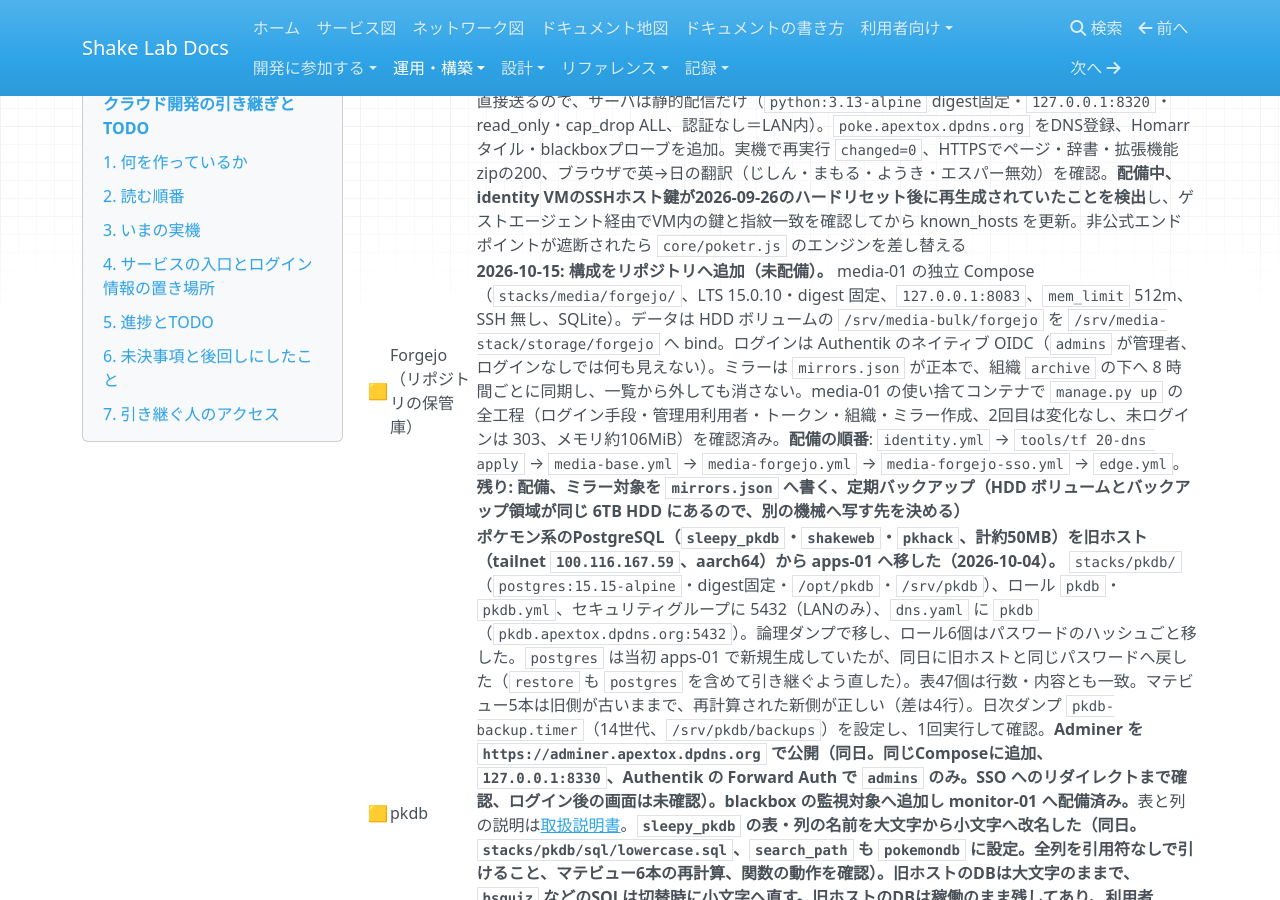
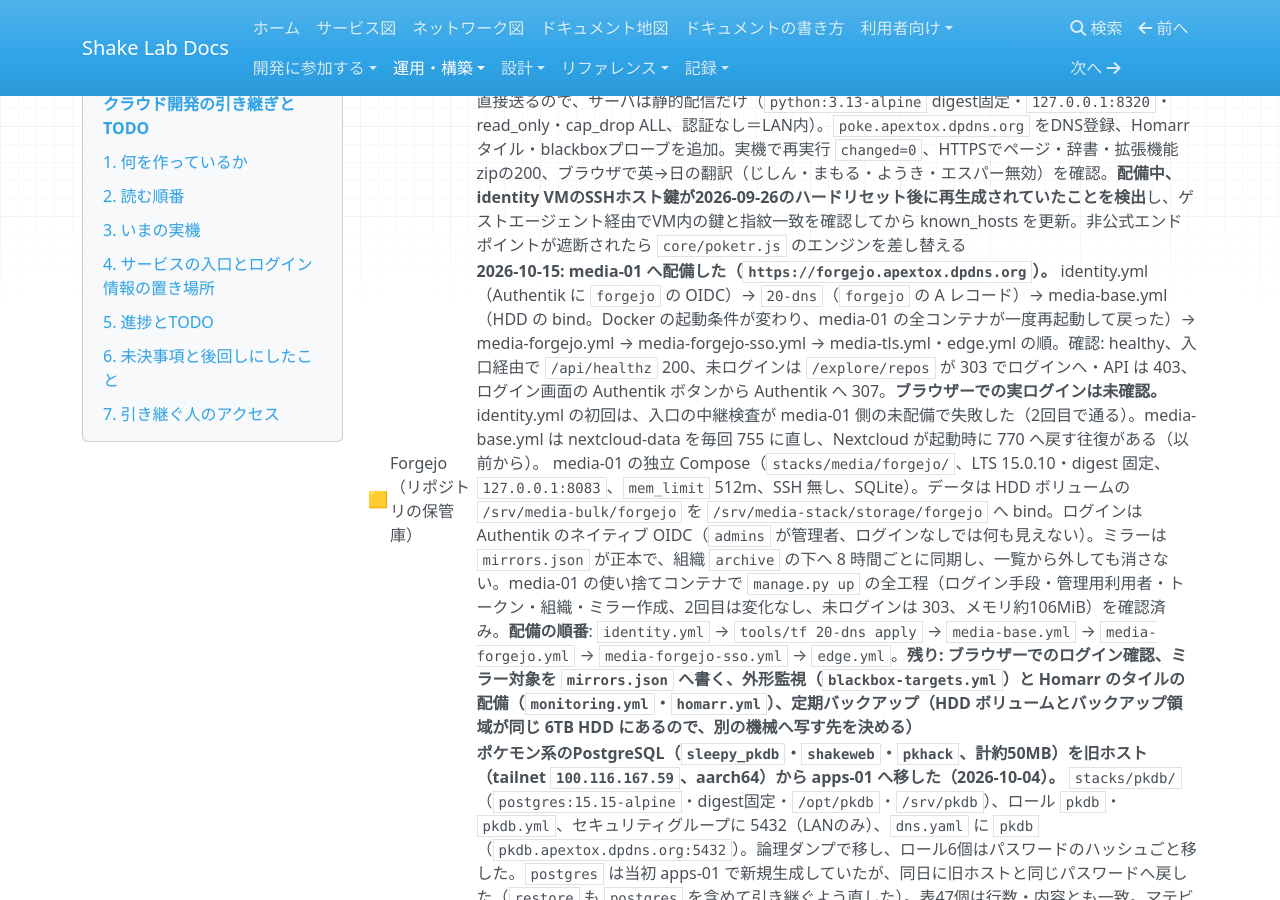
Before and after one commit to rurutheGeek/shake-cloud, an MkDocs documentation site: the page built from docs/operations/handover.md, in a window 1280 px wide and 900 px high, scrolled down 16673 px. Built offline with MkDocs 1.6.1, drawn with Linux system fonts in a browser that asks for light colours; nearby versions of some CDN libraries; a script that is not in the unit is left out.

Commit message:
docs: Forgejo を media-01 へ配備した結果を記録する
Co-Authored-By: Claude Opus 5.5 <noreply@anthropic.com>

```diff
--- a/docs/operations/handover.md
+++ b/docs/operations/handover.md
@@ -211,7 +211,7 @@ sops --decrypt platform/sops/pve-users.sops.yaml
 | 🟨 | MCP | **読み取り専用のMCPサーバ `cloud/mcp` を実装（2026-09-23）。** 22ツール（VM・ボリューム・SG・S3・DB・関数・監査の参照）。OpenAPIの `x-shakecloud-scope: read` との被覆をテストで検査し、DB資格情報と書き込みは公開しない。**dev-bでビルドし、opencode（`~/.config/opencode/opencode.jsonc`）へ `{file:}` 参照で登録済み。stdioの実機疎通（initialize・tools/list 22件・`get_caller_identity`）も確認済み。ReadOnlyキーでの拒否確認はキー発行後** | [mcp.md](mcp.md) |
 | ✅ | mail-view | **Gmail通知メールの読み取り専用ビューアをservices-01へ配備（2026-09-26）。** `stacks/mail-view/`（標準ライブラリのみ・`python:3.13-alpine` digest固定・`127.0.0.1:8310`・read_only・cap_drop ALL）。IMAPは `imap.gmail.com:993` にアプリパスワードで入り `EXAMINE`（readonly）で**既読を付けない**。入口はCaddy Forward Auth（identityの `mail-view` プロバイダ、`users` 全員）で、未認証は `https://auth.apextox.dpdns.org` へ302。`mail-view.apextox.dpdns.org` をDNS登録、Homarrタイル追加、blackboxプローブup。実機で `/healthz` 200・IMAP取得50件を確認。資格情報は `platform/sops/smtp.sops.yaml` のアプリパスワードをIMAPと共用（IMAP有効化済みを実測）。**配備中にAnsibleの `copy` が `{{ "\n" }}` をリテラル2文字で書く問題を発見し、改行を書かない形へ修正・テスト化** | `stacks/mail-view/README.md`・[SMTPとメール送信](smtp.md) |
 | ✅ | ポケモン翻訳 | **ポケモン用語を公式名に固定する翻訳サイトとブラウザ拡張機能を作り、翻訳サイトをservices-01へ配備（2026-09-27）。** **実装は同日に公開リポジトリ [rurutheGeek/poke-translate](https://github.com/rurutheGeek/poke-translate)（MIT、v1.0.0）へ切り出し**、ここはロール既定値の `poke_translate_version`・`_sha256` でリリースの `poke-translate-site-vX.Y.Z.tar.gz` を固定し、`get_url`（checksum）で取って `manage.py install` が `/srv/services/poke-translate/site` へ展開する方式（変わったファイルだけ置換、リリースに無いファイルは削除。初回方式の `pokeapi.json` と旧コードはロールが片付ける）。本体は `core/poketr.js` の1つで、翻訳サイトと拡張機能（Manifest V3、サーバ不要）が共用。辞書はPokéAPI（commit固定）＋`custom-terms.json`から公開リポジトリのリリースCIが生成する。翻訳は閲覧者のブラウザからGoogle翻訳の**非公式**エンドポイント（`client=dict-chrome-ex`）へ直接送るので、サーバは静的配信だけ（`python:3.13-alpine` digest固定・`127.0.0.1:8320`・read_only・cap_drop ALL、認証なし＝LAN内）。`poke.apextox.dpdns.org` をDNS登録、Homarrタイル・blackboxプローブを追加。実機で再実行 `changed=0`、HTTPSでページ・辞書・拡張機能zipの200、ブラウザで英→日の翻訳（じしん・まもる・ようき・エスパー無効）を確認。**配備中、identity VMのSSHホスト鍵が2026-09-26のハードリセット後に再生成されていたことを検出**し、ゲストエージェント経由でVM内の鍵と指紋一致を確認してから known_hosts を更新。非公式エンドポイントが遮断されたら `core/poketr.js` のエンジンを差し替える | [ポケモン翻訳](../services/poke-translate.md)・`stacks/poke-translate/README.md` |
-| 🟨 | Forgejo（リポジトリの保管庫） | **2026-10-15: 構成をリポジトリへ追加（未配備）。** media-01 の独立 Compose（`stacks/media/forgejo/`、LTS 15.0.10・digest 固定、`127.0.0.1:8083`、`mem_limit` 512m、SSH 無し、SQLite）。データは HDD ボリュームの `/srv/media-bulk/forgejo` を `/srv/media-stack/storage/forgejo` へ bind。ログインは Authentik のネイティブ OIDC（`admins` が管理者、ログインなしでは何も見えない）。ミラーは `mirrors.json` が正本で、組織 `archive` の下へ 8 時間ごとに同期し、一覧から外しても消さない。media-01 の使い捨てコンテナで `manage.py up` の全工程（ログイン手段・管理用利用者・トークン・組織・ミラー作成、2回目は変化なし、未ログインは 303、メモリ約106MiB）を確認済み。**配備の順番**: `identity.yml` → `tools/tf 20-dns apply` → `media-base.yml` → `media-forgejo.yml` → `media-forgejo-sso.yml` → `edge.yml`。**残り: 配備、ミラー対象を `mirrors.json` へ書く、定期バックアップ（HDD ボリュームとバックアップ領域が同じ 6TB HDD にあるので、別の機械へ写す先を決める）** | [forgejo.md](../services/forgejo.md) |
+| 🟨 | Forgejo（リポジトリの保管庫） | **2026-10-15: media-01 へ配備した（`https://forgejo.apextox.dpdns.org`）。** identity.yml（Authentik に `forgejo` の OIDC）→ `20-dns`（`forgejo` の A レコード）→ media-base.yml（HDD の bind。Docker の起動条件が変わり、media-01 の全コンテナが一度再起動して戻った）→ media-forgejo.yml → media-forgejo-sso.yml → media-tls.yml・edge.yml の順。確認: healthy、入口経由で `/api/healthz` 200、未ログインは `/explore/repos` が 303 でログインへ・API は 403、ログイン画面の Authentik ボタンから Authentik へ 307。**ブラウザーでの実ログインは未確認。** identity.yml の初回は、入口の中継検査が media-01 側の未配備で失敗した（2回目で通る）。media-base.yml は nextcloud-data を毎回 755 に直し、Nextcloud が起動時に 770 へ戻す往復がある（以前から）。 media-01 の独立 Compose（`stacks/media/forgejo/`、LTS 15.0.10・digest 固定、`127.0.0.1:8083`、`mem_limit` 512m、SSH 無し、SQLite）。データは HDD ボリュームの `/srv/media-bulk/forgejo` を `/srv/media-stack/storage/forgejo` へ bind。ログインは Authentik のネイティブ OIDC（`admins` が管理者、ログインなしでは何も見えない）。ミラーは `mirrors.json` が正本で、組織 `archive` の下へ 8 時間ごとに同期し、一覧から外しても消さない。media-01 の使い捨てコンテナで `manage.py up` の全工程（ログイン手段・管理用利用者・トークン・組織・ミラー作成、2回目は変化なし、未ログインは 303、メモリ約106MiB）を確認済み。**配備の順番**: `identity.yml` → `tools/tf 20-dns apply` → `media-base.yml` → `media-forgejo.yml` → `media-forgejo-sso.yml` → `edge.yml`。**残り: ブラウザーでのログイン確認、ミラー対象を `mirrors.json` へ書く、外形監視（`blackbox-targets.yml`）と Homarr のタイルの配備（`monitoring.yml`・`homarr.yml`）、定期バックアップ（HDD ボリュームとバックアップ領域が同じ 6TB HDD にあるので、別の機械へ写す先を決める）** | [forgejo.md](../services/forgejo.md) |
 | 🟨 | pkdb | **ポケモン系のPostgreSQL（`sleepy_pkdb`・`shakeweb`・`pkhack`、計約50MB）を旧ホスト（tailnet `100.116.167.59`、aarch64）から apps-01 へ移した（2026-10-04）。** `stacks/pkdb/`（`postgres:15.15-alpine`・digest固定・`/opt/pkdb`・`/srv/pkdb`）、ロール `pkdb`・`pkdb.yml`、セキュリティグループに 5432（LANのみ）、`dns.yaml` に `pkdb`（`pkdb.apextox.dpdns.org:5432`）。論理ダンプで移し、ロール6個はパスワードのハッシュごと移した。`postgres` は当初 apps-01 で新規生成していたが、同日に旧ホストと同じパスワードへ戻した（`restore` も `postgres` を含めて引き継ぐよう直した）。表47個は行数・内容とも一致。マテビュー5本は旧側が古いままで、再計算された新側が正しい（差は4行）。日次ダンプ `pkdb-backup.timer`（14世代、`/srv/pkdb/backups`）を設定し、1回実行して確認。**Adminer を `https://adminer.apextox.dpdns.org` で公開（同日。同じComposeに追加、`127.0.0.1:8330`、Authentik の Forward Auth で `admins` のみ。SSO へのリダイレクトまで確認、ログイン後の画面は未確認）。blackbox の監視対象へ追加し monitor-01 へ配備済み。**表と列の説明は[取扱説明書](../reference/pokemondb.md)。**`sleepy_pkdb` の表・列の名前を大文字から小文字へ改名した（同日。`stacks/pkdb/sql/lowercase.sql`、`search_path` も `pokemondb` に設定。全列を引用符なしで引けること、マテビュー6本の再計算、関数の動作を確認）。旧ホストのDBは大文字のままで、`bsquiz` などのSQLは切替時に小文字へ直す。****旧ホストのDBは稼働のまま残してあり、利用者（shakeserver 上の `bsquiz`・`pkhack_app`・shakeweb）は未切替。** Discord Bot はDBを使っていなかった。 `services/apps` のTerraformは 5432 のルールだけを `-target` で適用した（`node_exporter` ルールの説明文が `monitor-02` のまま残っており、全体を適用すると作り直しになる。未対応） **2026-10-04 追記: データの直しを `stacks/pkdb/sql/data_fixes.sql` として追加・適用（バタフリーの XY の行、アルセウスのフォーム名。マテビューも再計算）。テスト配備用のセーブDB `ubsleepy_test` を作成（表・権限は本番と同じ、パスワードは変更なし）。`manage.py apply` が `postgres` データベース向けのSQLを飛ばしていた不具合を修正（`ubsleepy.sql` が配備で流れていなかった）。** | [pkdb.md](pkdb.md) |
 | 🟨 | UBSLEEPY | **Discord Bot「UBSLEEPY」を旧ホスト shakeserver から apps-01 へ移した（2026-10-04、改修なし）。** `stacks/ubsleepy/`（`python:3.13`・旧ホストと同じdigest・`/opt/ubsleepy`）、ロール `ubsleepy`・`ubsleepy.yml`、トークンは `platform/sops/ubsleepy.sops.yaml`。コードは `/srv/ubsleepy/source`（UBSLEEPY の `main`）、セーブデータは Git の外の `/srv/ubsleepy/state` に分け、コンテナ内で重ねる。`ubsleepy-update.timer` が5分おきに `main` を確認して更新・再起動する（apps-01 が取りに行く方式。ランナーも外からの経路も無い）。日次アーカイブ `ubsleepy-backup.timer`（14世代）。セーブデータ27ファイルは新旧でハッシュ一致。停止から起動まで約70秒。Discord ゲートウェイへの接続と `state/` への書き込みを確認（**Discord 上のコマンド動作は未確認**）。**旧ホストは `ubsleepy_bot` を停止・`ubsleepy-backup.timer` を無効化し、`/opt/ubsleepy` は残してある。** **[UBSLEEPY#74](https://github.com/rurutheGeek/UBSLEEPY/pull/74)（`deploy.yml` の削除）と [shake-infra#25](https://github.com/rurutheGeek/shake-infra/pull/25)（展開対象とCDから外す）が未マージ。マージ前に UBSLEEPY の `main` へpushすると旧ホストでもBotが起動して二重になる** | [ubsleepy.md](ubsleepy.md) |
 | ✅ | Web公開サイト | **旧 shakeserver（Raspberry Pi 5）の公開サイトを web-01 へ移行し、公開を切り替えた（2026-10-05）。** `platform/terraform/services/web/`（web-01、2 vCPU・4GiB、OS32＋データ32GiB、SG は LAN から SSH・入口/negitoroserver から 80/443・monitor-01 から 9100）、`stacks/shake-web/` とロール `shake_web`・`shake-web.yml`（4リポジトリを fetch → 静的物を同期 → compose で build/up。nginx は digest 固定）。DB は `pkdb.apextox.dpdns.org`、秘密値は `platform/sops/shake-web.sops.yaml`。web-01 は tailnet（`100.75.249.112`）に入れ、negitoroserver の中継先を tailnet IP へ変更（[shake-infra#26](https://github.com/rurutheGeek/shake-infra/pull/26)）。外向きは SG の許可制＋ゲスト nftables で LAN の 80/443 を遮断。pkhack の SQL 小文字化は [pkhack#7](https://github.com/rurutheGeek/pkhack/pull/7) で merge 済み。旧ホストの Web 4コンテナは停止（`restart=no`）。Minecraft・旧DBは残置。`pkdb_reader` はローテーション済み（旧パスワードは拒否を実測）。Tailscale ACL（`tag:relay` → web-01 の 80/443 と Minecraft の Pi:25565 だけ）を適用。ミニPCの外からの監視として、たらこサーバに `public-monitor`（毎分の公開URL・grafana 確認、変化時のみ Discord）を配備。**残り: shake-infra CD の整理（当面は触らない）** | [web.md](web.md) |
```
Also changed, not shown: stacks/media/README.md (+1 -1 lines).
